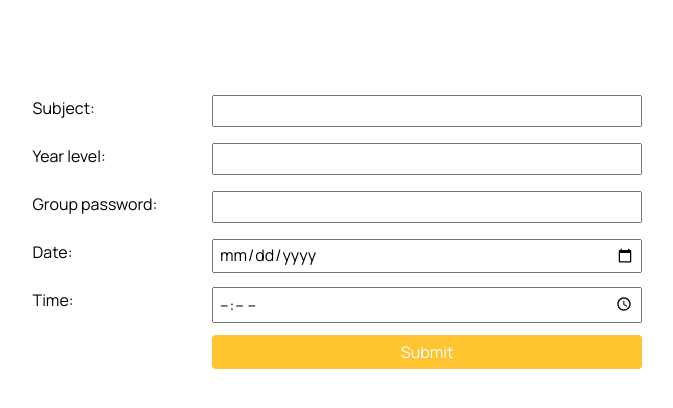
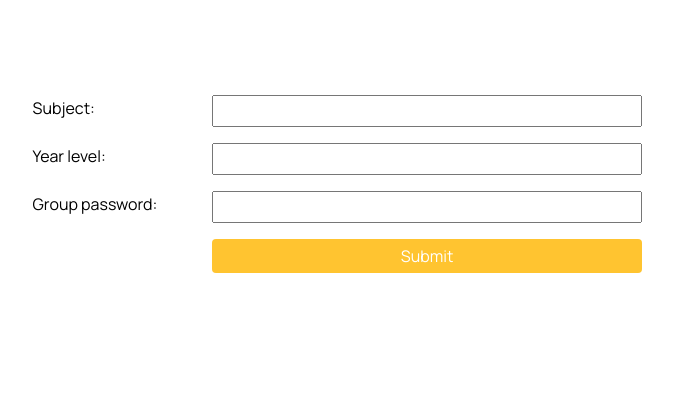
Before and after one commit to seananan/assessmentcalender, a Flask app: page /creategroup in a window 1280 px wide. Shown: the part 165-573 px from the top of the page, without its empty margins (305-978 px from the left). Run offline with Flask 3, Linux system fonts and the light colour scheme.

Commit message:
Almost finished my work on signing up for groups.

```diff
--- a/app.py
+++ b/app.py
@@ -89,9 +89,6 @@ def render_login_page():
         password = request.form.get('user_password1')
         con = connect_database(DATABASE)
         cur = con.cursor()
-        cur.execute("SELECT email, password  FROM user")
-        all_emails = cur.fetchall()
-        print(f"DEBUG: All emails in database: {all_emails}")
         query = "SELECT password, user_id, email, is_teacher FROM user WHERE email = ?"
         cur.execute(query,(email,))
         user_info = cur.fetchone()
@@ -129,8 +126,8 @@ def render_creategroup_page():
         time = request.form.get('time')
         con = connect_database(DATABASE)
         cur=con.cursor()
-        query_insert = "INSERT INTO group_class (group_subject, group_year, group_password, group_date, group_time) VALUES (?, ?, ?, ?, ?)"
-        cur.execute(query_insert, (subject, level, password, date, time))
+        query_insert = "INSERT INTO group_class (group_subject, group_year, group_password) VALUES (?, ?, ?)"
+        cur.execute(query_insert, (subject, level, password))
         con.commit()
         con.close()
         redirect("/")
@@ -143,19 +140,29 @@ def render_yourgroups_page():
     query="SELECT group_class.group_subject, group_class.group_year, group_class."
     return render_template("yourgroups.html")
 
-@app.route('/joinclass', methods=['POST','GET'])
-def render_joinclass_page():
+
+@app.route('/groupsignup', methods=['POST','GET'])
+def render_groupsignup_page():
     if request.method == 'POST':
-        password=request.form.get()
-        con=connect_database(DATABASE)
-        cur=con.cursor
-        query = "SELECT group_id FROM user WHERE password = ?"
+        password = request.form.get('code')
+        print(password)
+        con = connect_database(DATABASE)
+        cur = con.cursor()
+        query = "SELECT group_password FROM group_class WHERE group_password = ?"
         cur.execute(query, (password,))
-        class_password = cur.fetchone()
+        group_id = cur.lastrowid()
+        user_info = cur.fetchall()
+        if user_info:
+            user_id = session['user_id']
+            con = connect_database(DATABASE)
+            cur = con.cursor()
+            query_insert = "INSERT INTO group_user (user_id, group_id) VALUES (?, ?)"
+            cur.execute(query_insert, (user_id, group_id))
+            con.commit()
+            con.close()
         con.close()
-        if class_password == password:
-            print("hello")
-    return render_template("joinclass.html")
+        print("sean")
+    return render_template("groupsignup.html")
 
 
 @app.route('/createassessment',methods=['POST','GET'])
--- a/templates/base.html
+++ b/templates/base.html
@@ -20,7 +20,7 @@
                 <a href="/logout">Log Out</a>
                 <a href="/creategroup">Create a Class</a>
                 <a href="/yourgroups">Your Classes</a>
-                <a href="/joinclass">Join a Class</a>
+                <a href="/groupsignup">Join a Class</a>
             {% else %}
                 <a href="/signup">Sign Up</a>
                 <a href="/login">Log In</a>
--- a/templates/creategroup.html
+++ b/templates/creategroup.html
@@ -17,15 +17,8 @@
             <div class="form-element"> <input type="text" name="password" required></div>
         </div>
         <div class="form-group">
-            <div class="form-label"> Date: </div>
-            <div class="form-element"> <input type="date" name="date" required></div>
+            <div class="form-label"> </div>
+            <div class="form-element"> <input type="submit" value="Submit"></div>
         </div>
-        <div class="form-group">
-            <div class="form-label"> Time: </div>
-            <div class="form-element"> <input type="time" name="time" required></div>
-        </div>
-        <div class="form-group">
-            <div class="form-label"> </div>
-            <div class="form-element"> <input type="submit" value="Submit"></div>        </div>
     </form>
 {% endblock %}
--- a/templates/groupsignup.html
+++ b/templates/groupsignup.html
@@ -6,10 +6,11 @@
     <form class="myform" method="post">
         <div class="form-group">
             <div class="form-label"> Enter group code: </div>
-            <div class="form-element"> <input type="text" name="subject" required></div>
+            <div class="form-element"> <input type="password" name="code" required></div>
         </div>
         <div class="form-group">
             <div class="form-label"> </div>
-            <div class="form-element"> <input type="submit" value="Submit"></div>        </div>
+            <div class="form-element"> <input type="submit" value="Submit"></div>
+        </div>
     </form>
 {% endblock %}
```
Also changed, not shown: templates/joinclass.html (deleted, +0 -16 lines), 1 other file.
